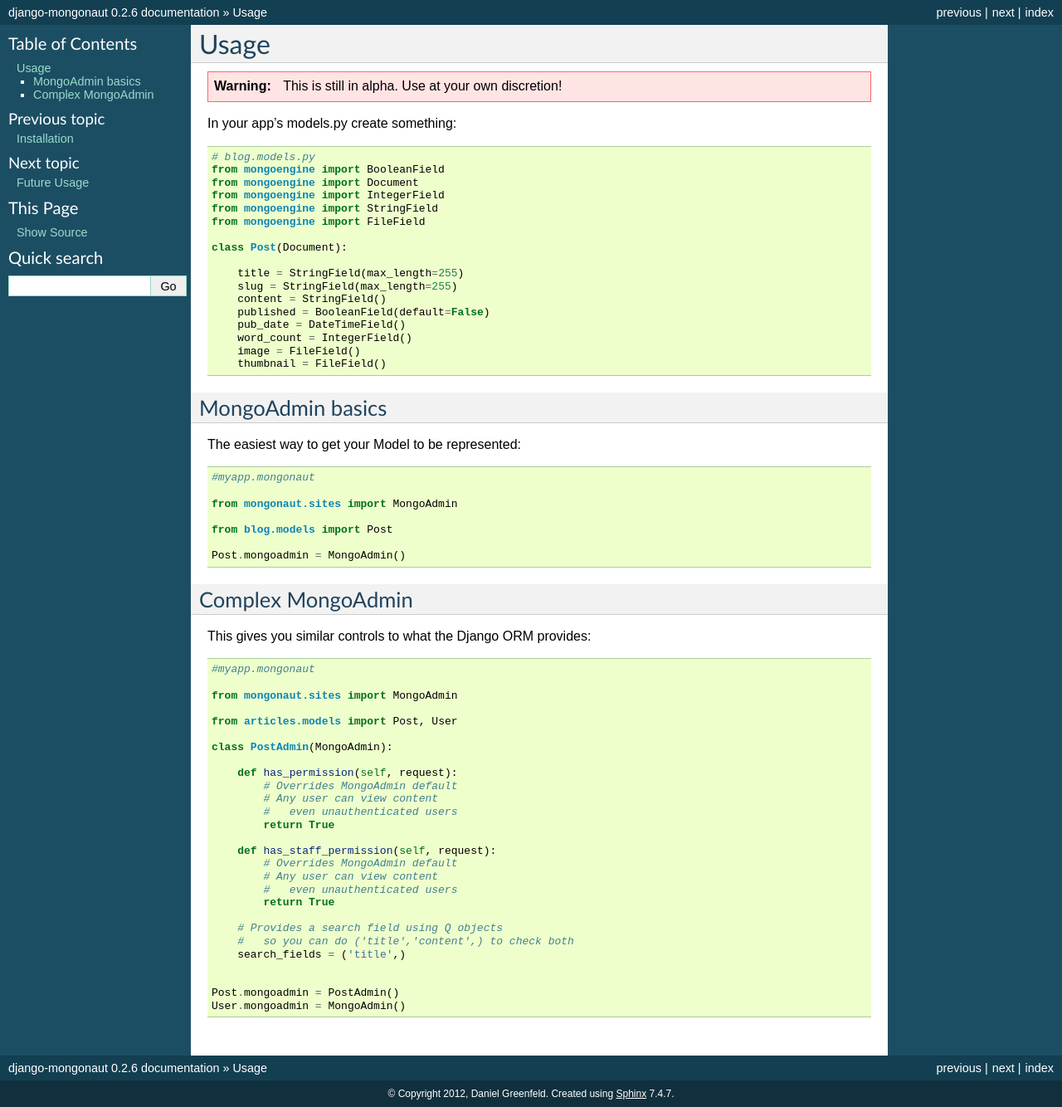
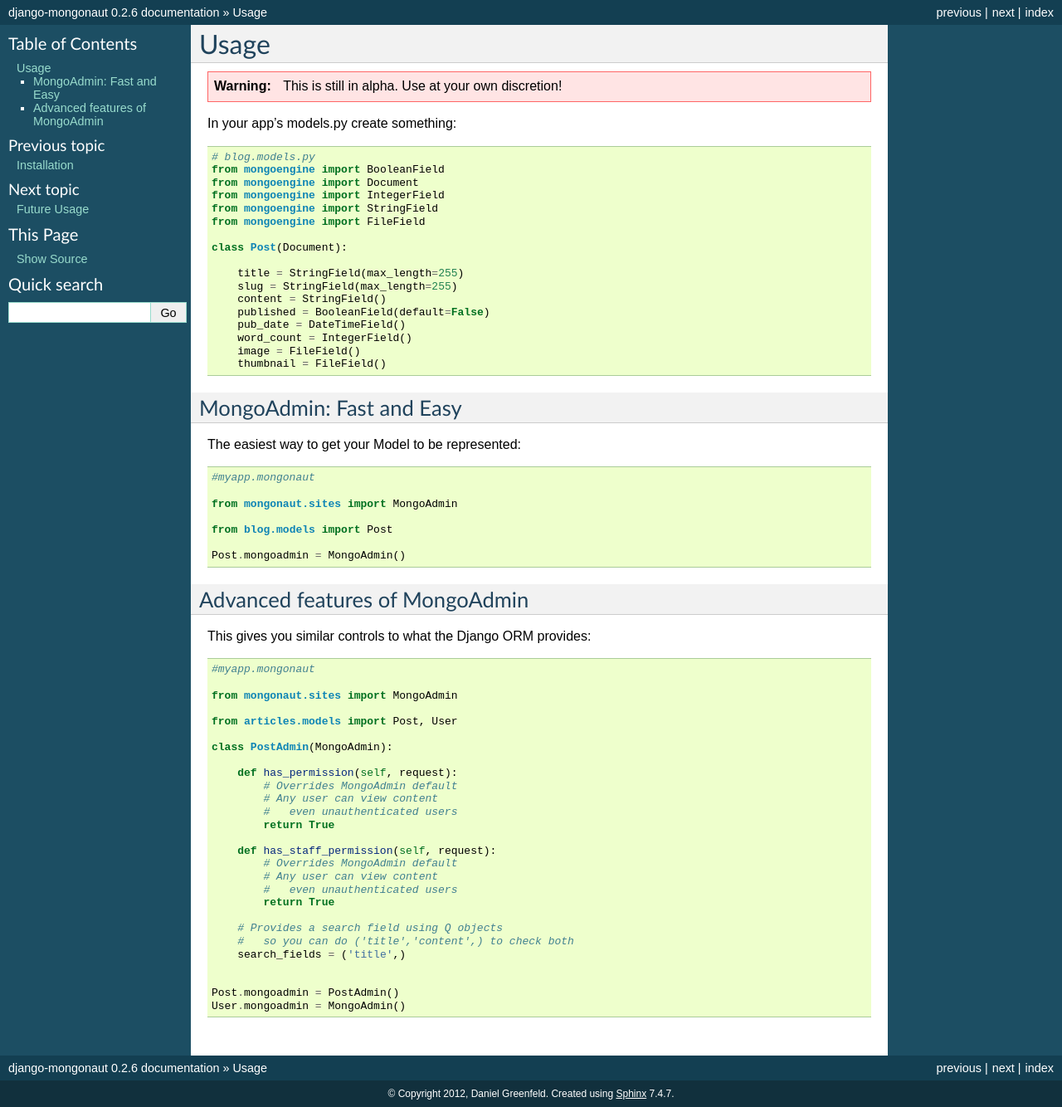
Before and after one commit to jazzband/django-mongonaut, a Sphinx documentation site: the page built from docs/usage.rst, in a window 1280 px wide. Shown: the whole page at 83% size. Built offline with Sphinx 7.4.7, drawn with Linux system fonts in a browser that asks for light colours.

Commit message:
Update docs/usage.rst

```diff
--- a/docs/usage.rst
+++ b/docs/usage.rst
@@ -26,8 +26,8 @@
         image = FileField()
         thumbnail = FileField()
 
-MongoAdmin basics
-==================
+MongoAdmin: Fast and Easy
+==========================
 
 The easiest way to get your Model to be represented:
 
@@ -41,8 +41,8 @@
 
     Post.mongoadmin = MongoAdmin()
 
-Complex MongoAdmin
-==================
+Advanced features of MongoAdmin
+================================
 
 This gives you similar controls to what the Django ORM provides:
 
```
